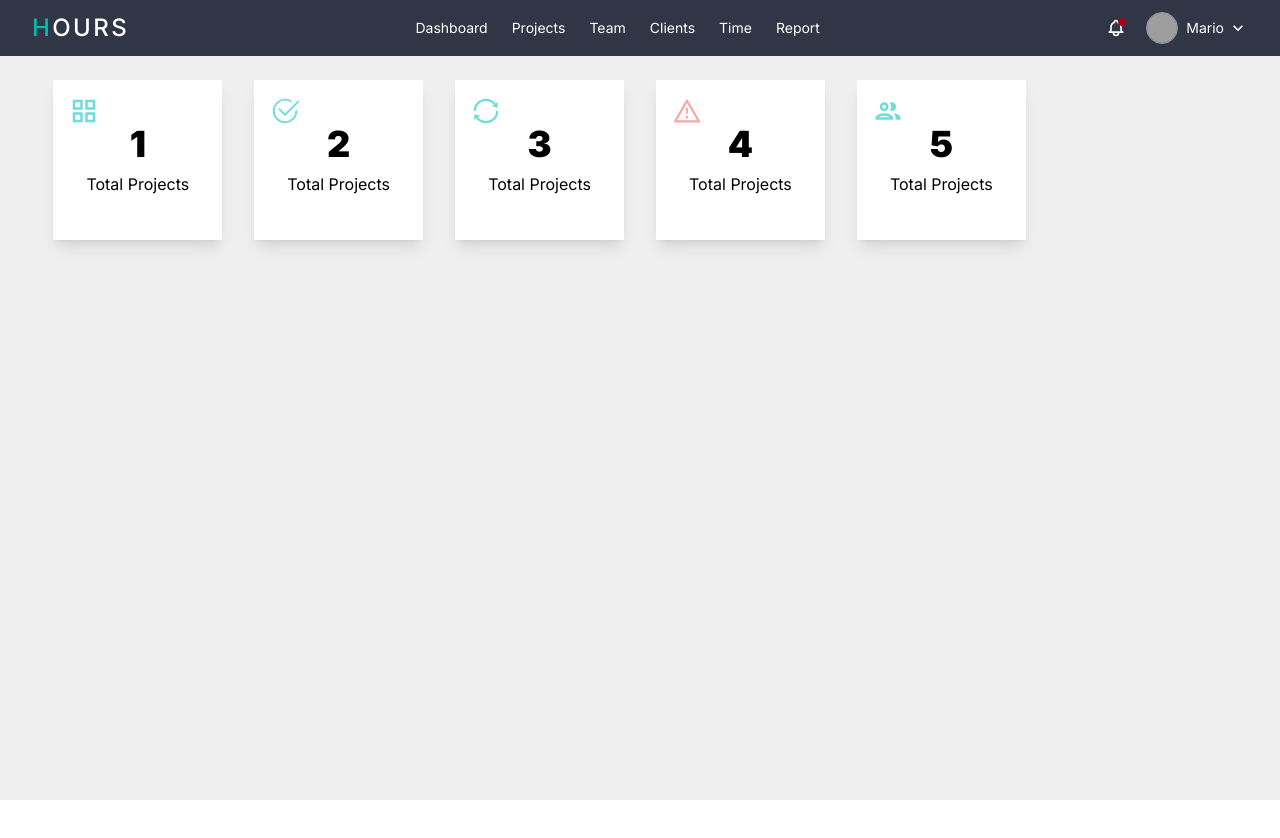
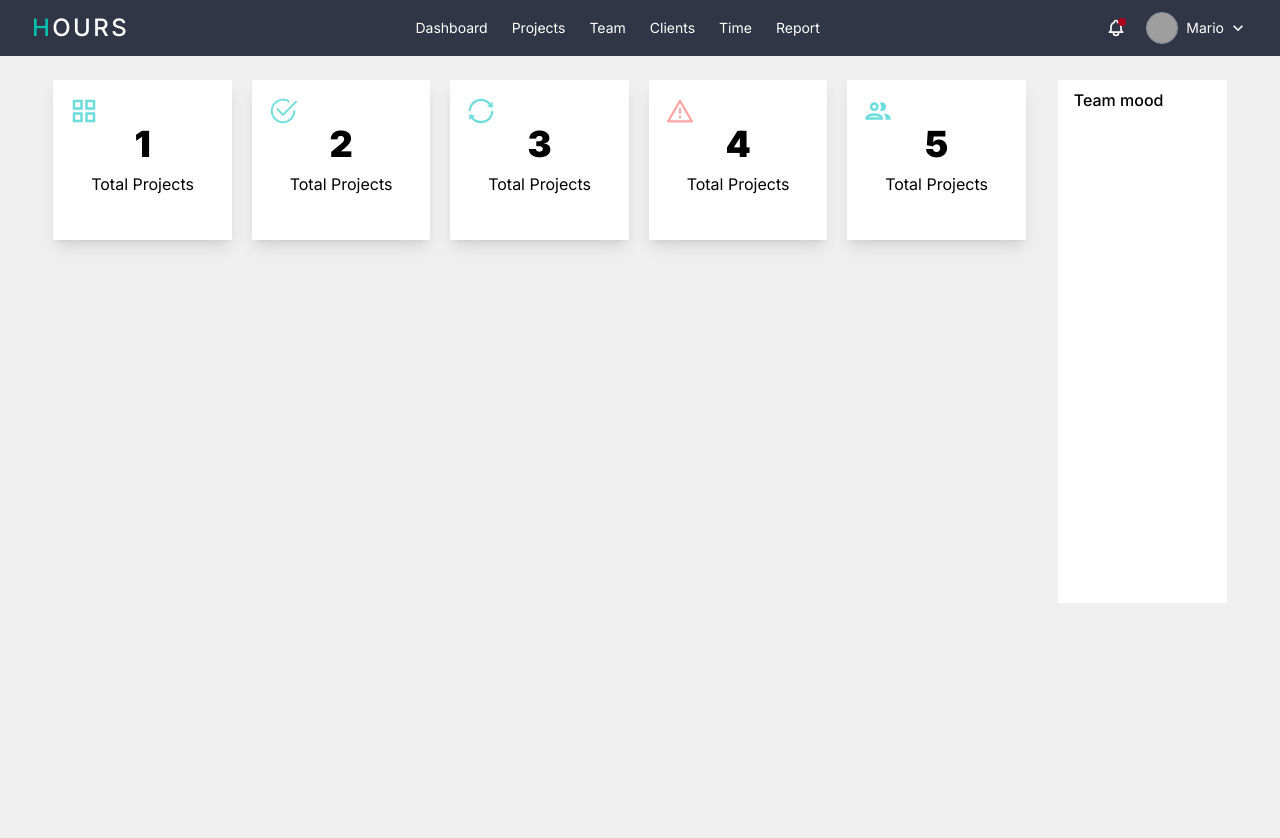
Before and after one commit to Avin008/roc8-user-dashboard-assignment, a React (Vite) app: page / in a window 1280 px wide. Shown: the top 838 px of the page. Before the commit the page ends 800 px from the top, so only its background shows below. Built offline with nearby package versions, Linux system fonts and the light colour scheme; grey boxes are pictures that could not be loaded.

Commit message:
added: team mood component

```diff
--- a/src/components/Layout.tsx
+++ b/src/components/Layout.tsx
@@ -1,14 +1,20 @@
 import Navbar from "./Navbar";
 import StatusCard from "./StatusCard";
+import TeamMoods from "./TeamMoods";
 
 const Layout = () => {
   return (
-    <div className="bg-[#EFEFEF] h-screen absolute w-full">
+    <div className="bg-[#EFEFEF] min-h-screen absolute w-full">
       <Navbar />
-      <div className="h-40 grid grid-cols-6 gap-8 mt-20 mx-auto w-11/12">
-        {[1, 2, 3, 4, 5].map((x) => (
-          <StatusCard x={x} />
-        ))}
+      <div className="h-screen grid grid-cols-6 grid-rows-3 gap-8 mt-20 mx-auto w-11/12">
+        <div className="col-span-5 grid h-40 grid-cols-5 gap-5 row-span-2">
+          {[1, 2, 3, 4, 5].map((x) => (
+            <StatusCard x={x} />
+          ))}
+        </div>
+        <div className="row-span-2 col-span-1">
+          <TeamMoods />
+        </div>
       </div>
     </div>
   );
--- /dev/null
+++ b/src/components/TeamMoods.tsx
@@ -0,0 +1,11 @@
+const TeamMoods = () => {
+  return (
+    <div className="bg-white w-full h-full">
+      <div className="font-medium px-4 h-10 flex items-center">
+        Team mood
+      </div>
+    </div>
+  );
+};
+
+export default TeamMoods;
```
